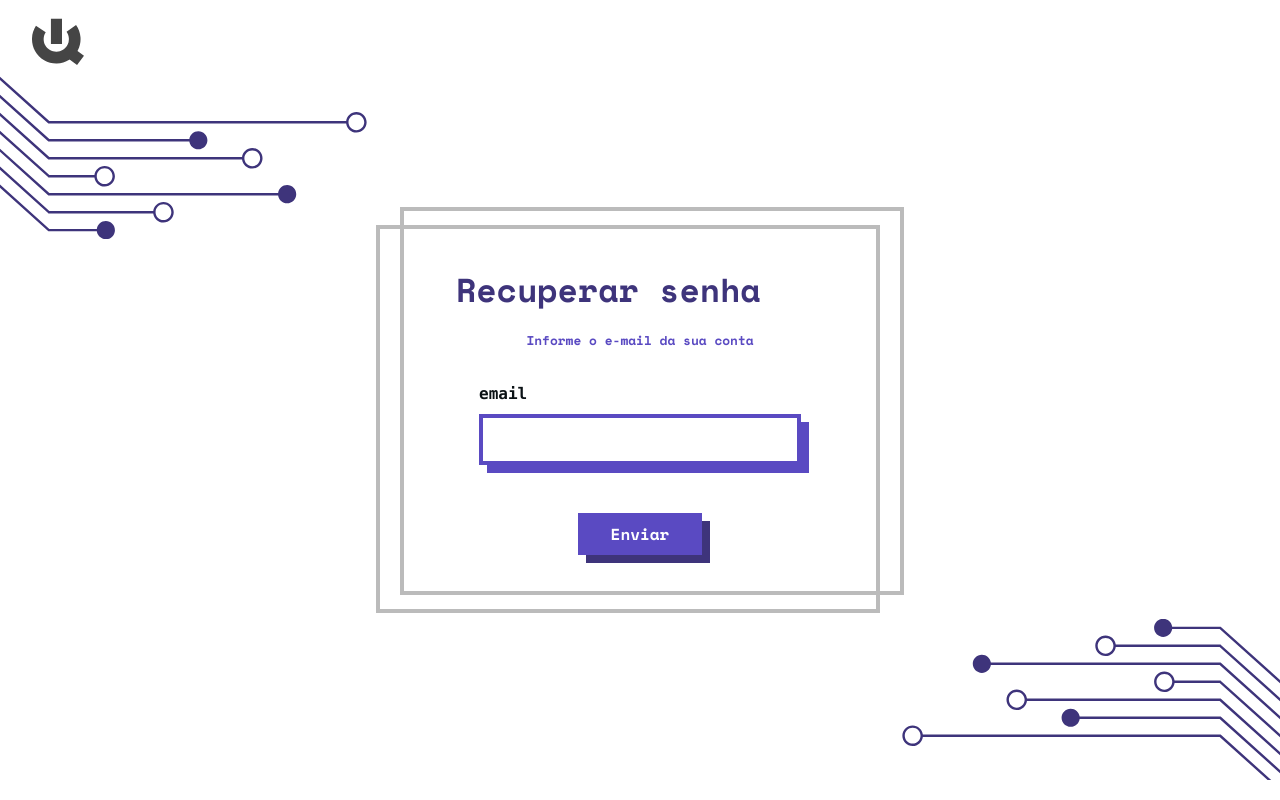
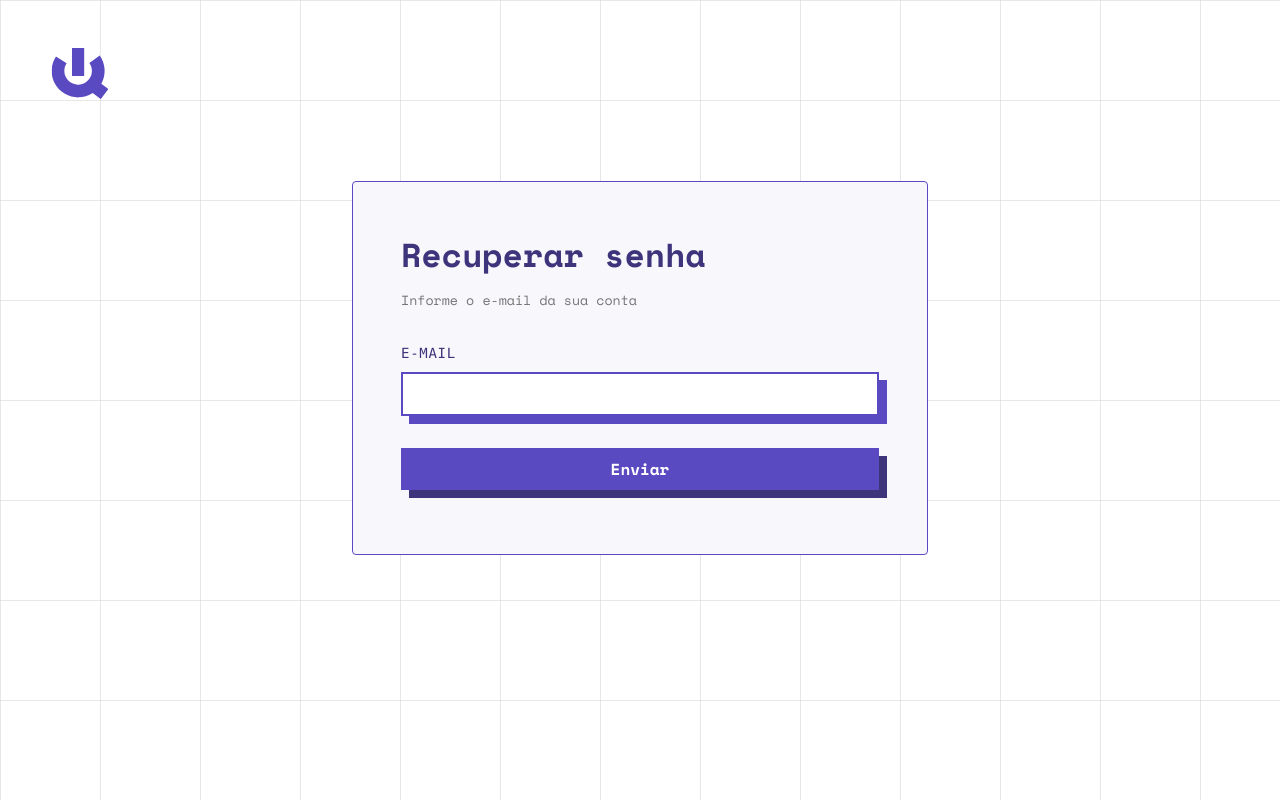
Before and after one commit to QuestIO42/App-frontend, a React (Vite) app: page /forgotPassword in a window 1280 px wide. Built offline with nearby package versions, Linux system fonts and the light colour scheme.

Commit message:
style: forgot password form page

```diff
--- a/src/components/forgotPassword/ForgotPasswordForm.tsx
+++ b/src/components/forgotPassword/ForgotPasswordForm.tsx
@@ -1,14 +1,14 @@
-import Button from '../utility/Button'
-import ModalSquareForm from '../utility/ModalSquareForm'
-import FormTitle from '../form/FormTitle'
-import Information from './Information'
+import { useState } from 'react'
 import { forgotPassword } from '@/services/api/auth'
 import { z } from 'zod'
 import { useForm } from 'react-hook-form'
 import { zodResolver } from '@hookform/resolvers/zod'
+import { Link } from 'react-router-dom'
+import Button from '../utility/Button'
+import FormTitle from '../form/FormTitle'
 import ErrorMessage from '../form/ErrorMessage'
 import RecoveryLink from '../login/RecoveryLink'
-import { useState } from 'react'
+import FormInput from '../form/FormInput'
 
 const EmailSchema = z.object({
   email: z
@@ -48,41 +48,30 @@ export default function ForgotPasswordForm() {
 
   return (
     <>
-   <div className="relative flex flex-col gap-16 mt-14 items-center justify-center p-5 lg:px-14 lg:py-10 xl:min-w-[30rem]">
-    <div className="absolute top-[-63px]">
-    {showRecoveryLink && <RecoveryLink
-      text="Link de Recuperação enviado"
-       />}
-       </div>
-    <ModalSquareForm>
-      <div className="relative flex flex-col items-center justify-center p-5 lg:px-14 lg:py-10 xl:min-w-[30rem]">
-        <FormTitle title="Recuperar senha"></FormTitle>
-        <Information></Information>
+      <div className="absolute top-24">
+        {showRecoveryLink && <RecoveryLink text="Link de Recuperação enviado"/>}
+      </div>
 
-        <form className="mt-4 flex flex-col items-center justify-center sm:mt-10 md:mt-8" onSubmit={handleSubmit(handleClick)}>
-          <div className="mb-4">
-            <label className="mb-2 block font-mono text-sm font-semibold text-preto-texto sm:text-[12px] md:text-base lg:text-base">
-              {"email"}
-            </label>
+      <div className="h-auto bg-[#f8f7fc] flex flex-col items-center justify-center border border-roxo-300 rounded mt-16 sm:mt-0 p-8 sm:p-12 min-w-full sm:min-w-[36rem]">
+        <FormTitle title="Recuperar senha"/>
 
-            <input
-              {...register('email', {
-                required: 'O campo do e-mail é obrigatório'
-              })}
-              className={`border-2 border-roxo-300 px-2 py-1  text-base font-semibold text-preto-texto shadow-default-roxo-300 focus:border-roxo-900 focus:shadow-roxo-900 sm:border-[2.5px] sm:px-3 sm:text-lg md:border-4 md:px-4 md:text-xl lg:text-2xl`}
+        <p className="w-full text-cinzaClaro mt-3 text-start text-sm">
+          Informe o e-mail da sua conta
+        </p>
+
+        <form className="mt-8 w-full flex flex-col items-center justify-center" onSubmit={handleSubmit(handleClick)}>
+          <div className="w-full flex flex-col items-start">
+            <FormInput
+              registerProps={register('email')}
               type="text"
+              label="E-mail"
             />
+            {errors.email &&  <ErrorMessage error={errors.email.message}/>}
+          </div>
 
-            <div className="ml-auto mt-4 mr-auto">
-              {errors.email &&  <ErrorMessage error={errors.email.message}/>}
-            </div>
-
-          </div>
-          <Button type="submit" disabled={isSubmitting} className="mt-4" text="Enviar"></Button>
+          <Button type="submit" disabled={isSubmitting} className="my-4 w-full" text="Enviar"></Button>
         </form>
       </div>
-    </ModalSquareForm>
-    </div>
     </>
   )
 }
--- a/src/components/forgotPassword/Information.tsx
+++ /dev/null
@@ -1,7 +0,0 @@
-export default function Information() {
-  return (
-    <p className="text-roxo-300 mt-4 text-center text-[0.8em] font-semibold sm:text-xs md:text-[0.8rem]">
-      Informe o e-mail da sua conta
-    </p>
-  )
-}
--- a/src/components/form/FormTitle.tsx
+++ b/src/components/form/FormTitle.tsx
@@ -4,7 +4,7 @@ interface FormTitleProps {
 
 export default function FormTitle({ title }: FormTitleProps) {
   return (
-    <h1 className="mr-auto text-4xl font-bold text-roxo-900">
+    <h1 className="mr-auto text-3xl sm:text-4xl font-bold text-roxo-900">
       {title}
     </h1>
   )
--- a/src/pages/Login@Registration/ForgotPasswordPage.tsx
+++ b/src/pages/Login@Registration/ForgotPasswordPage.tsx
@@ -1,24 +1,18 @@
 import ForgotPasswordForm from '@/components/forgotPassword/ForgotPasswordForm'
 import Logo from '@/components/svgComponents/Logo'
-import CircuitBottomRight from '@/components/svgComponents/circuit/CircuitBottomRight'
-import CircuitTopLeft from '@/components/svgComponents/circuit/CircuitTopLeft'
 
 export default function ForgotPassword() {
-  //export default async function recoverPassword({email}: RegisterCredentials){
-  // const response = await api.post('/auth/forgot-password-request',{
-  // email
-  //})
-  //}
 
   return (
-    <div className="min-w-screen flex min-h-screen items-center justify-center">
-      <Logo
-        link="/"
-        className="absolute left-8 top-4 z-10 cursor-pointer text-cinza transition duration-300 ease-in-out hover:text-roxo-900"
-      />
+    <div className="min-w-screen min-h-screen bg-grid-pattern relative flex flex-col items-center justify-center px-6 pb-16">
+      <div className="w-full absolute top-0 z-50 p-7 sm:p-12">
+        <Logo
+          link="https://www.vlab.dc.ufscar.br"
+          className="w-[52px] sm:w-[64px] aspect-square cursor-pointer text-roxo-300 transition duration-300 ease-in-out hover:text-roxo-900"
+        />
+      </div>
+
       <ForgotPasswordForm />
-      <CircuitTopLeft className="md:text absolute left-0 top-5 hidden max-h-[30%] max-w-[30%] xl:block" />
-      <CircuitBottomRight className="absolute bottom-5 right-0 hidden max-h-[30%] max-w-[30%] xl:block"></CircuitBottomRight>
     </div>
   )
 }
```
